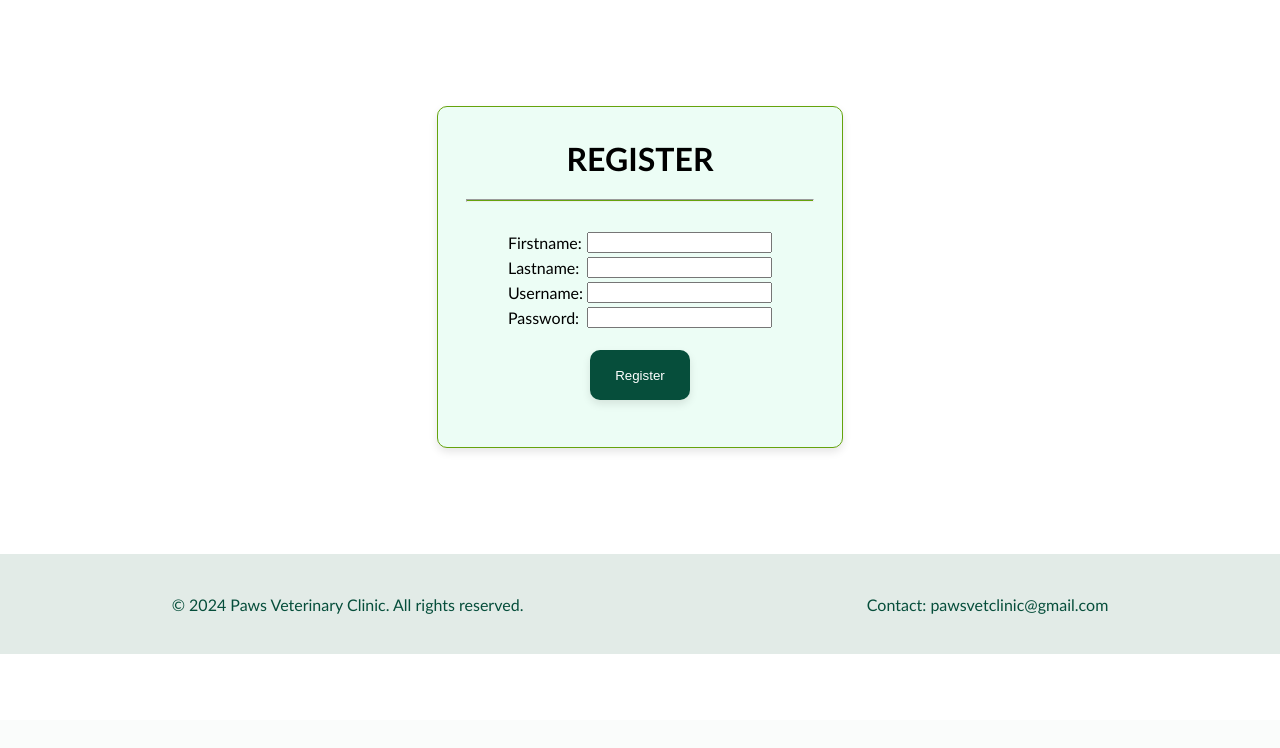
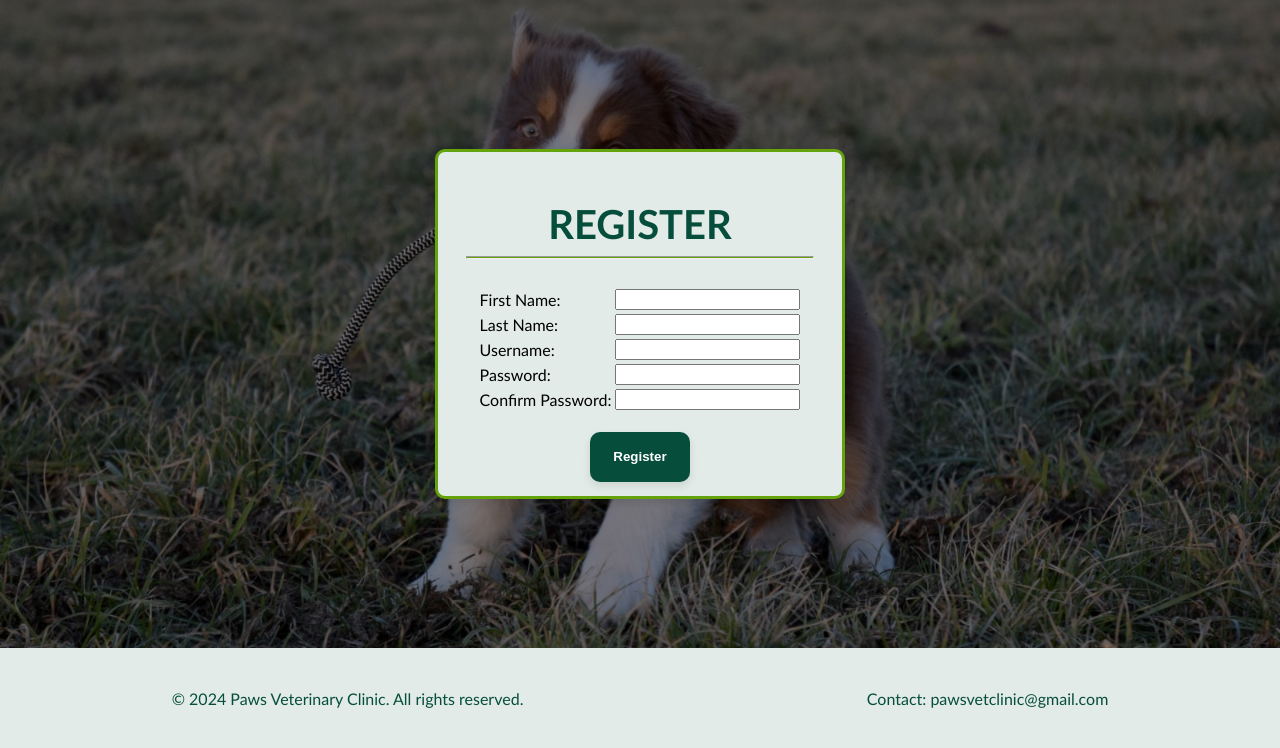
Before and after one commit to Zanis3/II-A-APDEV-FINAL-PROJECT-WEBAPPS-PAWS-VETERINARY-WEBSITE-, a PHP site: page /login.php?showRegisterUI=true in a window 1280 px wide. Shown: the part 80-828 px from the top of the page. Before the commit the page ends 734 px from the top, so only its background shows below. Run offline with PHP 8.4, Linux system fonts and the light colour scheme; some web fonts are replaced.

Commit message:
login at register ui

```diff
--- a/css/style_login.css
+++ b/css/style_login.css
@@ -1,26 +1,83 @@
-/*LogIn UI*/
+/*DEFAULTS*/
+
+
+@import url('style_general.css');
+
+.container{
+    height:81%;
+    display:flex;
+    align-items: center;
+    justify-content: space-around;
+    background-image: url("../img/login/dog-login-2.jpg");
+    background-size:cover;
+    background-position: center;
+    background-repeat: no-repeat;
+    position:relative;
+}
+
+.text-title{
+    font-size: 40px;
+    color:var(--dark-green);
+    text-align:left;
+    margin-bottom:0;
+}
+
+.text-sub{
+    font-weight: bold;
+    font-size: 20px;
+    color:var(--dark-green);
+    margin-top:0;
+    text-align:left;
+}
+
+
+/*Login UI*/
+
+
+.container::before{
+    content:'';
+    top:0;
+    left:0;
+    width:100%;
+    height:100%;
+    background:black;
+    opacity:0.5;
+    z-index:1;
+    position:absolute;
+}
 
 
 .floating {
+    display:flex;
+    flex-direction: column;
+    align-items: center;
+    justify-content: center;
     height: 40%;
     width: 30%;
     border-radius: 10px;
-    margin-top: 8.3%;
-    margin-bottom: 8.3%;
-    background-color:#ECFDF5;
+    background-color: var(--lighter-green);
     padding: 10px;
-    border: 1px solid #65A30D;
+    border: 3px solid var(--light-green);
     box-shadow: 0px 4px 8px rgba(0, 0, 0, 0.1);
     transition: background-color 0.3s, box-shadow 0.3s;
+    z-index:2;
 }
+
+form{
+    display:flex;
+    flex-direction: column;
+    align-items: center;
+    justify-content: center;
+}
+
 .line {
     width: 90%;
-    background-color: #65A30D;
+    background-color: var(--light-green);
     height: 1px;
 }
 
 .button{
-    background-color: #064E3B;
+    background-color: var(--dark-green);
     color: white;
     border-style: none;
     border-radius: 10px;
@@ -28,7 +85,23 @@
     height: 50px;
     box-shadow: 0px 4px 8px rgba(0, 0, 0, 0.1);
     transition: background-color 0.3s, box-shadow 0.3s;
+    cursor:pointer;
+    font-weight: bold;
+}
+
+.button:hover{
+    background-color: var(--light-green);
+    transition:0.7s;
 }
 
 
 /*Register UI*/
+
+
+.container.register{
+    background-image: url("../img/login/dog-register.jpg");
+}
+
+.container.register .floating{
+    height:50%;
+}
--- a/login.php
+++ b/login.php
@@ -13,10 +13,10 @@
 <body>
     <?php include_once 'template/header.php';?>
     <?php
-        // Include either login-ui.php or register-ui.php based on condition
         if ($showRegisterUI) {
             include_once 'template/register-ui.php';
-        } else {
+        }
+        else {
             include_once 'template/login-ui.php';
         }
     ?>
--- a/template/register-ui.php
+++ b/template/register-ui.php
@@ -1,4 +1,5 @@
 <?php
+    require 'template/config.php';
 ?>
 <head>
     <link rel="stylesheet" href="https://cdnjs.cloudflare.com/ajax/libs/font-awesome/5.15.4/css/all.min.css">
@@ -6,18 +7,18 @@
     <link rel="stylesheet" href="css/style_login.css">
 </head>
 <body>
-    <center>
+    <div class="container register">
         <div class="floating">
-            <h1>REGISTER</h1>
+            <h2 class="text-title">REGISTER</h2>
             <hr class="line">
             <br>
             <table>
                 <tr>
-                    <td><label for="txtFirstName">Firstname: </label></td>
+                    <td><label for="txtFirstName">First Name: </label></td>
                     <td><input type="text" name="txtFirstName"></td>
                 </tr>
                 <tr>
-                    <td><label for="txtLastName">Lastname: </label></td>
+                    <td><label for="txtLastName">Last Name: </label></td>
                     <td><input type="text" name="txtLastName"></td>
                 </tr>
                 <tr>
@@ -26,11 +27,16 @@
                 </tr>
                 <tr>
                     <td><label for="txtPassword">Password: </label></td>
-                    <td><input type="text" name="txtPassword"></td>
+                    <td><input type="password" name="txtPassword"></td>
+                </tr>
+                <tr>
+                    <td><label for="txtConfirmPassword">Confirm Password: </label></td>
+                    <td><input type="password" name="txtConfirmPassword"></td>
                 </tr>
             </table>
             <br>
             <button type="button" name="btnRegister" class="button">Register</button>
         </div>
-    </center>
+    </div>
+
 </body>
```
Also changed, not shown: template/login-ui.php (+14 -17 lines), img/login/dog-login-2.jpg (added), img/login/dog-register.jpg (added).
